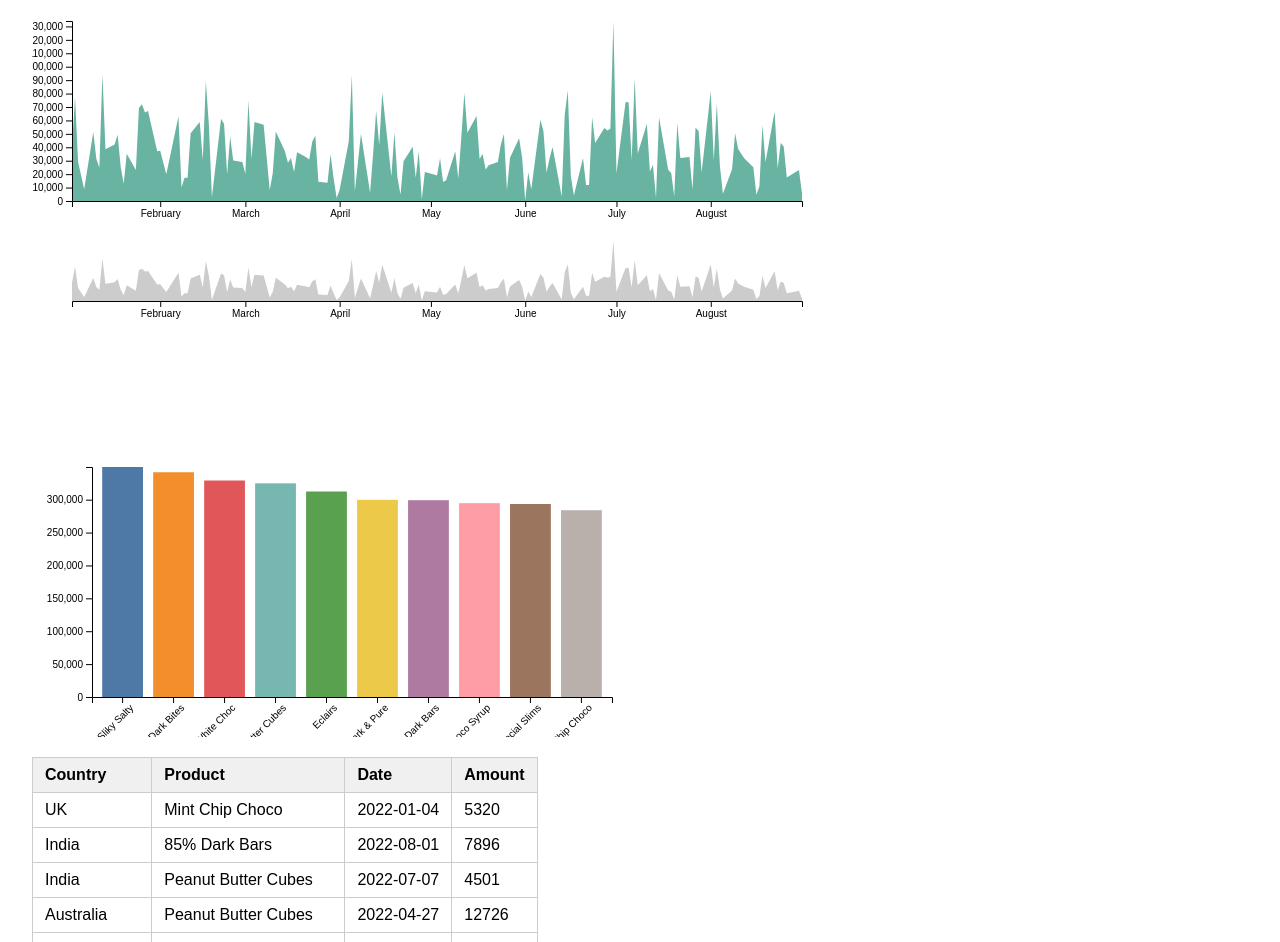
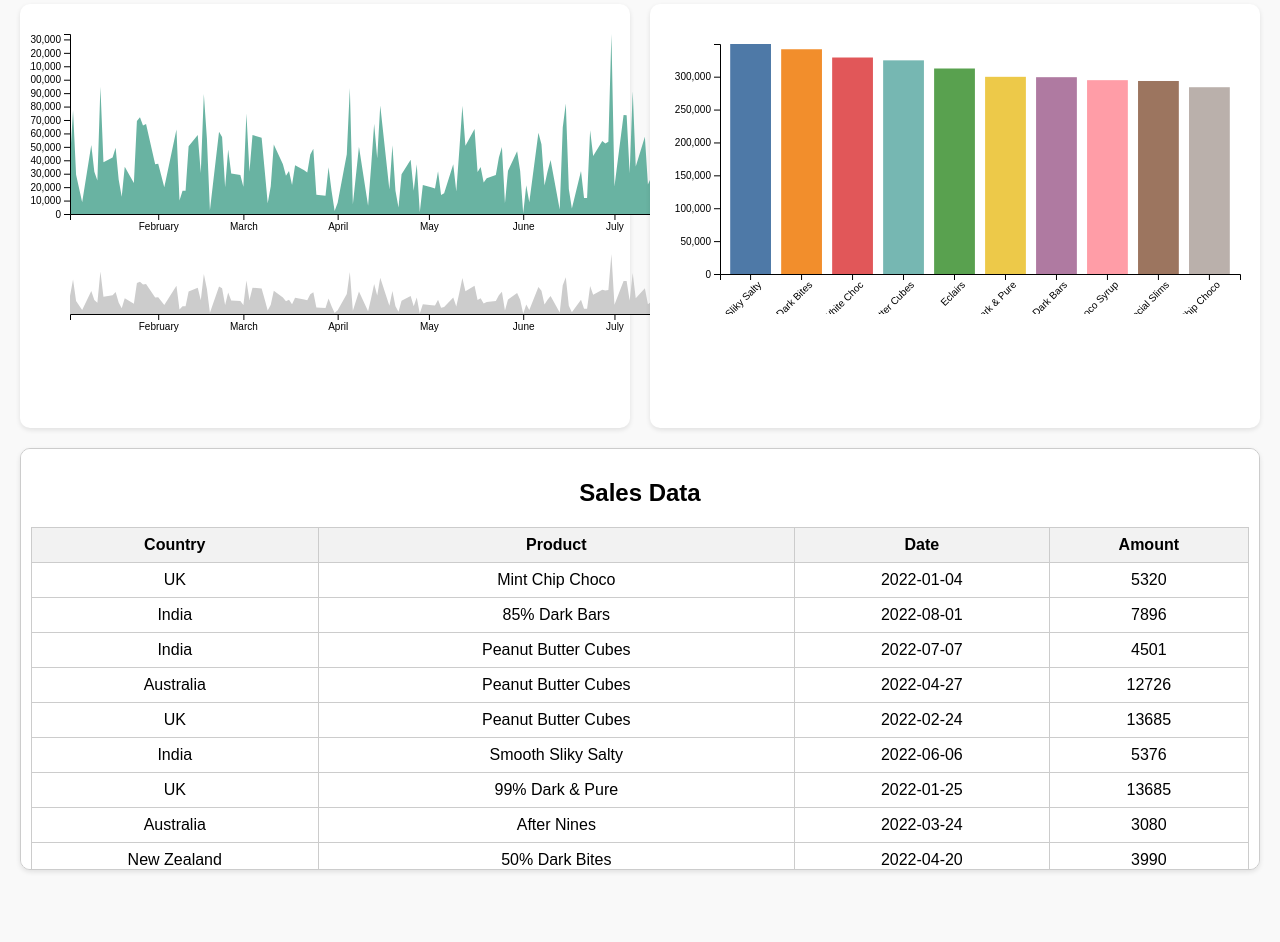
Before and after one commit to ahmeelee/d3-dashboard, a plain HTML site: page index.html in a window 1280 px wide. Shown: the part 84-1026 px from the top of the page. After the commit the page ends 974 px from the top, so only its background shows below. Drawn offline with nearby package versions, Linux system fonts and the light colour scheme.

Commit message:
Final Linking

```diff
--- a/index.html
+++ b/index.html
@@ -7,10 +7,20 @@
   <script src="https://d3js.org/d3.v7.min.js"></script>
 </head>
 <body>
-    <h1>Chocolate Sales Dashboard</h1>
-    <div id="area-chart"></div>     <!-- Time Series Chart -->
-    <div id="bar-chart"></div>      <!-- Bar Chart -->
-    <div id="data-table"></div>     <!-- Table -->
-    <script src="script.js"></script>
-  </body>
+  <h1>Chocolate Sales Dashboard</h1>
+
+  <div class="dashboard">
+    <div class="charts">
+      <div id="area-chart"></div>
+      <div id="bar-chart"></div>
+    </div>
+
+    <div id="data-table-container">
+      <h2>Sales Data</h2>
+      <div id="data-table"></div>
+    </div>
+  </div>
+
+  <script src="script.js"></script>
+</body>
 </html>
--- a/script.js
+++ b/script.js
@@ -5,7 +5,6 @@ d3.csv("Chocolate-Sales.csv").then(raw => {
   const parseDate = d3.timeParse("%d-%b-%y");
   const formatDate = d3.timeFormat("%Y-%m-%d");
 
-  // Data Preprocessing
   const data = raw.map(d => ({
     Country: d.Country,
     Product: d.Product,
--- a/style.css
+++ b/style.css
@@ -1,32 +1,65 @@
 body {
-    font-family: sans-serif;
-    margin: 2rem;
+    font-family: Arial, sans-serif;
+    margin: 20px;
+    background-color: #f9f9f9;
   }
 
   h1 {
-    margin-bottom: 1rem;
+    text-align: center;
+    margin-bottom: 30px;
   }
 
-  #area-chart {
-    margin-bottom: 2rem;
+  .dashboard {
+    display: flex;
+    flex-direction: column;
+    gap: 20px;
+  }
+
+  .charts {
+    display: flex;
+    flex-direction: row;
+    gap: 20px;
+    flex-wrap: wrap;
+  }
+
+  #area-chart, #bar-chart {
+    background-color: #ffffff;
+    padding: 10px;
+    border-radius: 10px;
+    flex: 1;
+    min-width: 300px;
+    box-shadow: 0 2px 5px rgba(0,0,0,0.1);
+  }
+
+  #data-table-container {
+    background-color: #ffffff;
+    padding: 10px;
+    border: 1px solid #ccc;
+    border-radius: 10px;
+    max-height: 400px;
+    overflow-y: auto;
+    box-shadow: 0 2px 5px rgba(0,0,0,0.1);
+  }
+
+  #data-table-container h2 {
+    text-align: center;
   }
 
   table {
+    width: 100%;
     border-collapse: collapse;
-    margin-top: 1rem;
   }
 
   th, td {
     border: 1px solid #ccc;
-    padding: 8px 12px;
-    text-align: left;
+    padding: 8px;
+    text-align: center;
   }
 
   th {
-    background-color: #f0f0f0;
-    cursor: pointer;
+    background-color: #f2f2f2;
   }
 
   tr:hover {
-    background-color: #f9f9f9;
+    background-color: #f0f8ff;
   }
```
